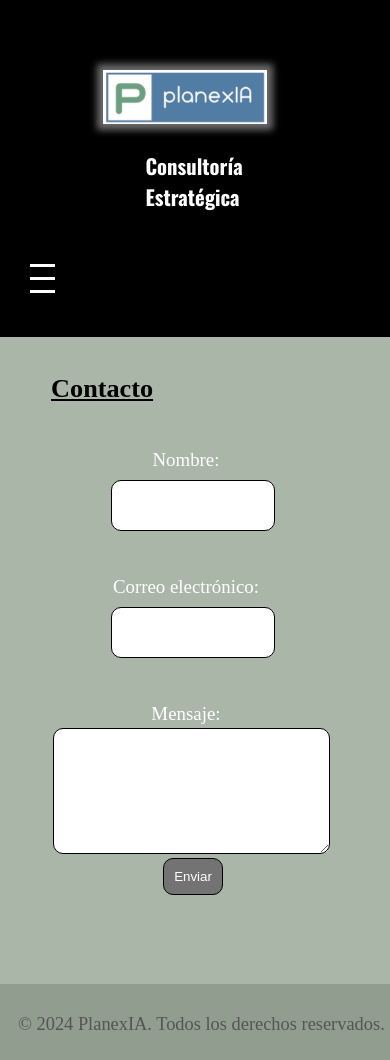
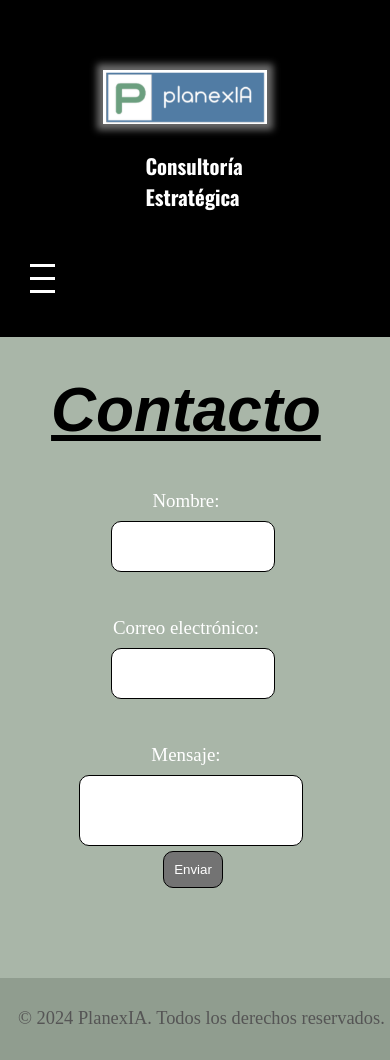
Before and after one commit to rpruiz33/planexIA, a React (Create React App) app: page /contact in a window 390 px wide. Shown: the top 1060 px of the page. Built offline with nearby package versions, Linux system fonts and the light colour scheme.

Commit message:
cosas front

```diff
--- a/package.json
+++ b/package.json
@@ -34,7 +34,8 @@
     "start": "react-scripts start",
     "build": "react-scripts build",
     "test": "react-scripts test",
-    "eject": "react-scripts eject"
+    "eject": "react-scripts eject",
+    "start-server": "node server.js"
   },
   "eslintConfig": {
     "extends": [
--- a/server.js
+++ b/server.js
@@ -1,7 +1,7 @@
 // server.js
 const express = require('express');
 const bodyParser = require('body-parser');
-const contactController = require('./contactController');
+
 const app = express();
 const PORT = 5000; // Puedes cambiar este puerto si es necesario
 
@@ -14,10 +14,8 @@ app.use((req, res, next) => {
   next();
 });
 
-// Ruta para manejar la solicitud POST desde el formulario de contacto
-app.post('/submit-form', contactController.submitForm);
 
 // Iniciar el servidor
 app.listen(PORT, () => {
-  console.log(`Servidor en ejecución en http://localhost:${PORT}`);
+  console.log(`servidor en ejecución en http://localhost:${PORT}`);
 });
--- a/src/components/ContactForm.css
+++ b/src/components/ContactForm.css
@@ -2,6 +2,7 @@
   margin: 0px;
   padding: 0px;
 }
+@media (max-width: 1440px) {
 h2 {
   margin: 14% 0% 8% -5%;
   font-size: 203%;
@@ -9,7 +10,10 @@ h2 {
   text-decoration: underline;
 }
 .con{
-  margin: 4% 19% 6% 0%
+  margin: 4% 19% 6% 20%;
+    font-size: 389%;
+    font-style: oblique;
+    font-family: fantasy;
 }
 .response-container {
   margin-top: 20px;
@@ -67,12 +71,19 @@ textarea {
   border-radius: 10px;
   margin: 3% 13% 0% 13%;
 }
-
-.box{
-  height: 66%;
-  width: 27%;
-  padding: 23% 60% 10% 10%;
-  margin: 1% 0% 0% -1%;
+h3 {
+  margin: -33% 0% 27% 0%;
+  font-size: 195%;
+}
+h4{
+  margin: 1% 0% 0% -42%;
+  font-size: 205%
+}
+.email2{
+  height: 111%;
+  width: 57%;
+  padding: 7% 7% 9% 9%;
+  margin: 1% 0% 1% -1%;
 }
 
 button {
@@ -88,7 +99,23 @@ button {
 button:hover {
   background-color: #2980b9;
 }
+}
+@media (max-width: 1024px) {
+.centrar{
+  margin: 4% 7% 12% -1%;
+  font-size: 194%;
+}
 
+.email2{
+  width: 60%;
+    padding: 9%;
+    margin-top: 5px;
+    border: 1px solid #000000;
+    border-radius: 10px;
+    margin: 3% 13% 2% 10%;
+    font-size: medium;
+}
+}
 @media (max-width: 768px) {
   .contact-form-container {
     height: 69%;
@@ -103,11 +130,19 @@ button:hover {
   .con{
     margin: 13% 12% 6% 0%;
   }
+  .centrar{
+    margin: 13% 7% -12% -1%;
+    font-size: 194%;
+  }
 }
 
 @media (max-width:425px) {
   .con{
     margin: 13% 12% 6% 0%;
+  }
+  .centrar{
+    margin: 10% 7% -12% 3%;
+    font-size: 153%;
   }
 }
 
@@ -124,6 +159,9 @@ button:hover {
   .con{
     margin: 13% 12% 6% 0%
   }
+  .centrar{
+    margin: 16% 9% 0% 1%;
+  }
 }
 
 @media (max-width: 320px) {
@@ -138,6 +176,18 @@ button:hover {
   .con{
     margin: 10% 13% 6% 0%;
   }
+  .centrar{
+    margin: 16% 0% 0% 0%;
+  }
+  .ce{
+    display:flex ;
+    margin: 0% 0% 0% 0%;
+  }
+
+  h2{
+    margin:0% 0% 0% 0%;
+  }
+
 }
 
 @media (max-width: 290px) {
--- a/src/components/ContactForm.js
+++ b/src/components/ContactForm.js
@@ -41,7 +41,7 @@ const ContactForm = () => {
           </div>
           <div className="form-group1">
             <label htmlFor="message">Mensaje:</label>
-            <textarea className='box' id="message" name="message" required />
+            <input className='email2' id="message" name="message" required />
           </div>
           <button type="submit">Enviar</button>
         </form>
--- a/src/components/Home.css
+++ b/src/components/Home.css
@@ -84,7 +84,7 @@ form {
   padding-bottom: 10%;
 }
 h2 {
-  margin: 14% 0% 8% -5%;
+  margin: 15% 0% 8% -39%;
   font-size: 203%;
     color: black;
     text-decoration: underline;
--- a/src/components/SuccessMessage.js
+++ b/src/components/SuccessMessage.js
@@ -1,10 +1,10 @@
 import React from 'react';
-
+import  './ContactForm.css';
 const SuccessMessage = () => {
   return (
-    <div>
-      <h2>¡Consulta enviada con éxito!</h2>
-      <p>Nos pondremos en contacto contigo pronto.</p>
+    <div className='centrar'>
+      <h2 className='centrar'>¡Consulta enviada con éxito!</h2>
+      <h4>Nos pondremos en contacto contigo pronto.</h4>
     </div>
   );
 };
```
Also changed, not shown: config/nodemailer.js (deleted, +0 -14 lines), contactController.js (deleted, +0 -24 lines).
